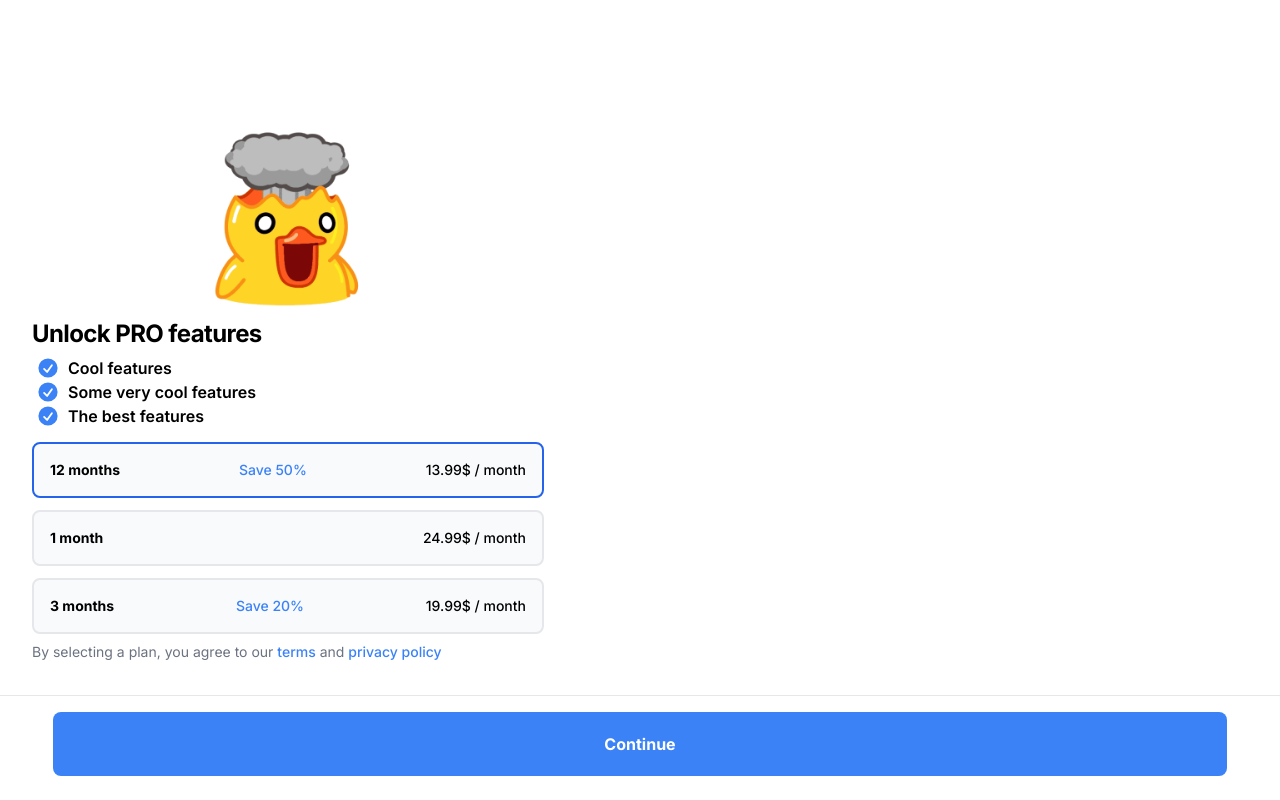
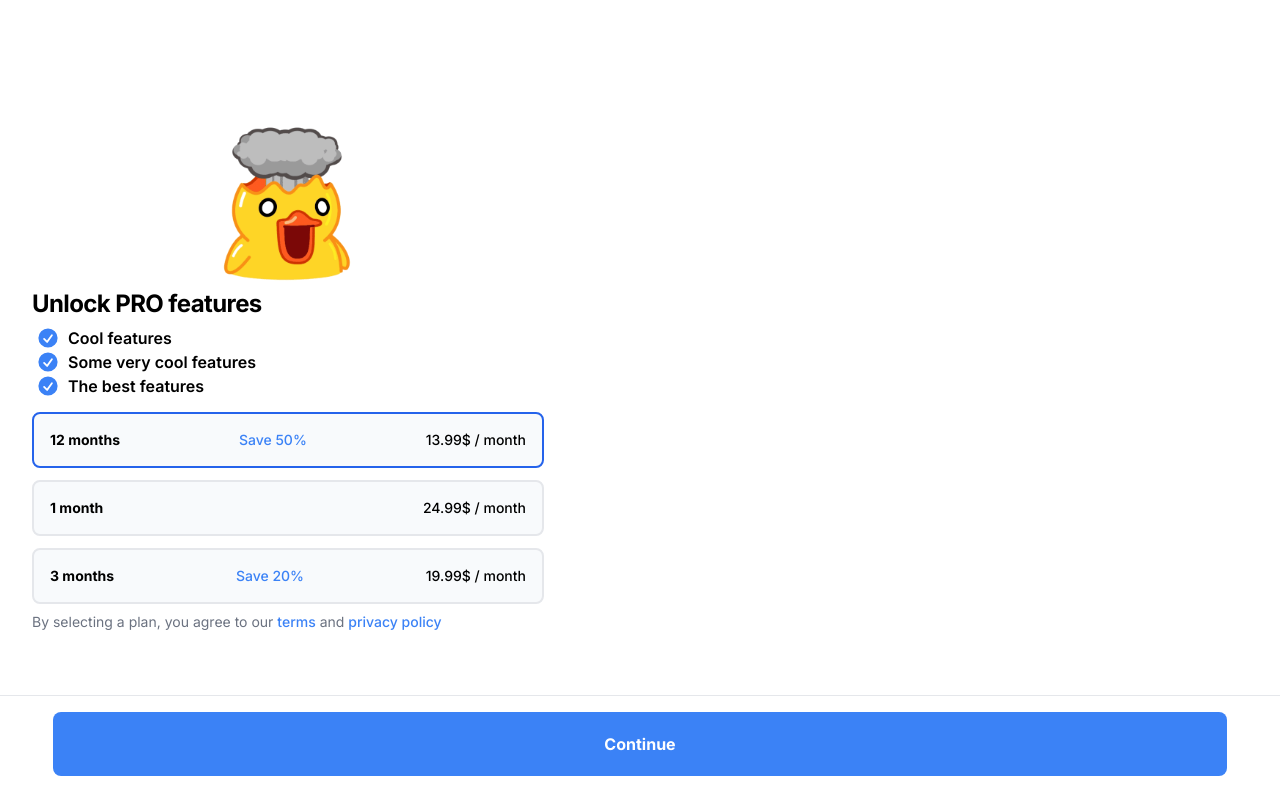
Before and after one commit to vsecoder/telesub, a Next.js app: page / in a window 1280 px wide. Built offline with nearby package versions, Linux system fonts and the light colour scheme.

Commit message:
Update page.tsx

```diff
--- a/app/page.tsx
+++ b/app/page.tsx
@@ -64,7 +64,7 @@ export default function Home() {
             <div className="lg:max-w-lg">
               {/* duck */}
               <div className="flex justify-center -mt-10">
-                <Image src="/duck.gif" alt="Duck" width={250} height={250} unoptimized />
+                <Image src="/duck.gif" alt="Duck" width={220} height={220} unoptimized />
               </div>
 
               {/* text */}
```
